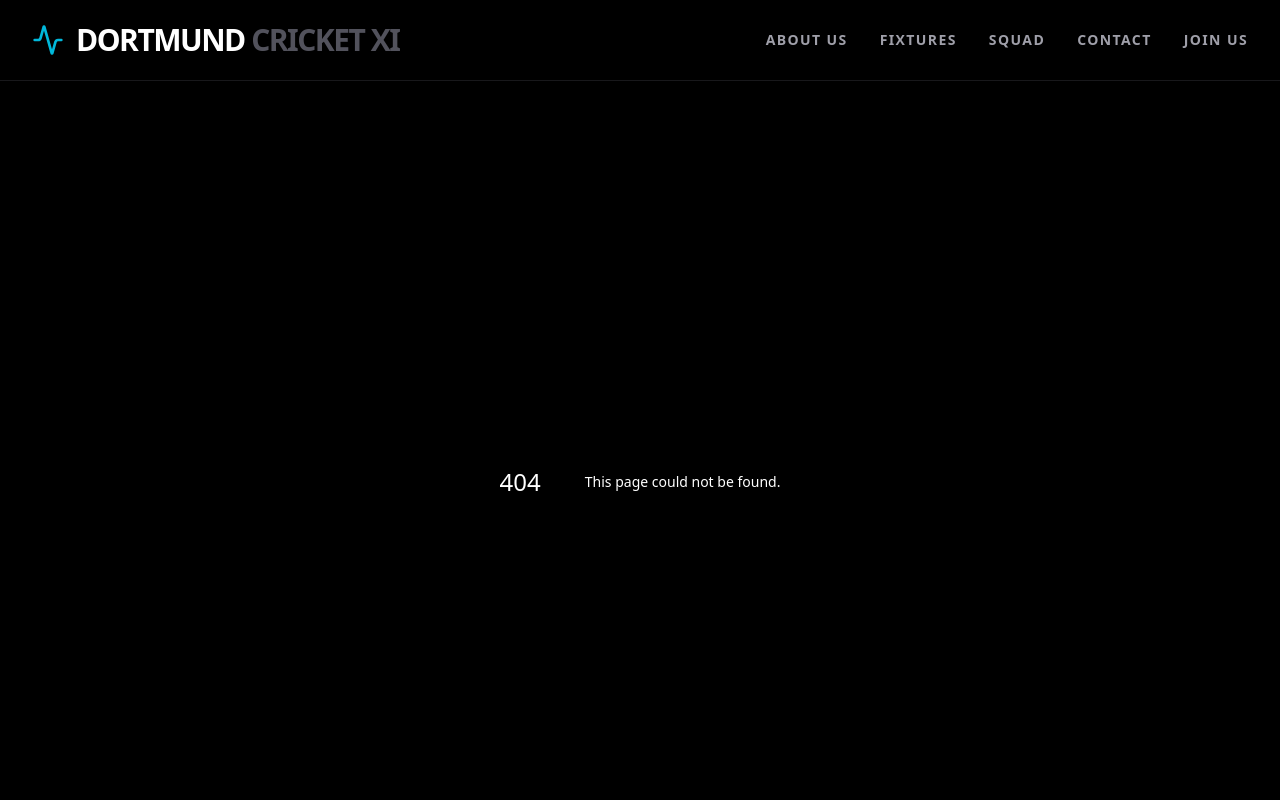
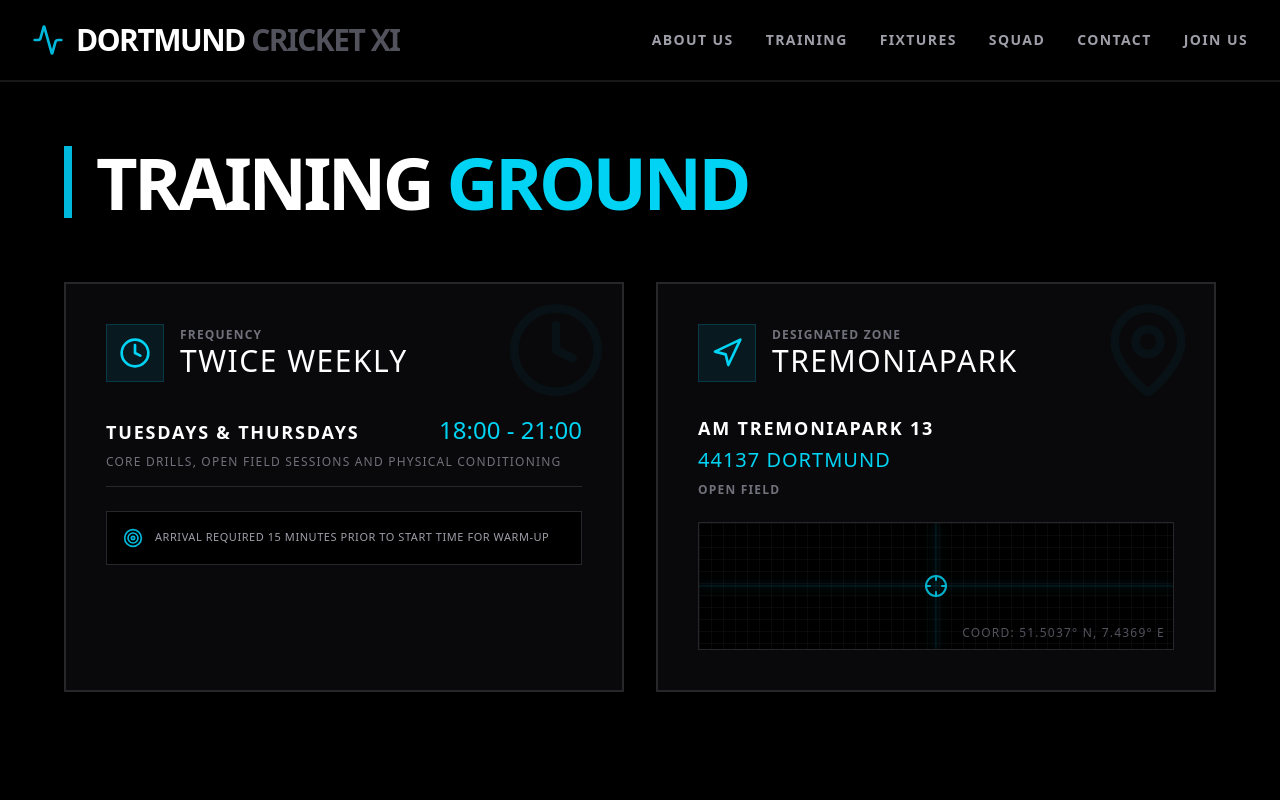
Before and after one commit to hanish445/prototype-cricket, a Next.js app in the folder frontend/: page /training in a window 1280 px wide. Before the commit this address had no page. Shown: the top 800 px of the page. Built offline with nearby package versions, Linux system fonts and the light colour scheme; a web font is replaced by a local one.

Commit message:
training information and maps update

```diff
--- a/frontend/src/components/Navbar.tsx
+++ b/frontend/src/components/Navbar.tsx
@@ -9,6 +9,7 @@ export default function Navbar() {
 
     const navLinks = [
         { name: 'ABOUT US', href: '/about' },
+        { name: 'TRAINING', href: '/training' },
         { name: 'FIXTURES', href: '/fixtures' },
         { name: 'SQUAD', href: '/roster' },
         { name: 'CONTACT', href: '/contact' },
--- a/frontend/src/pages/about.tsx
+++ b/frontend/src/pages/about.tsx
@@ -117,7 +117,7 @@ export default function About() {
                         className="mt-24 text-center border-t border-zinc-900 pt-12"
                     >
                         <p className="text-zinc-500 font-bold tracking-[0.5em] text-xs uppercase">
-                            Join the evolution. Open to new players.
+                            Join the evolution. Open to new players
                         </p>
                     </motion.div>
                 </div>
--- /dev/null
+++ b/frontend/src/pages/training.tsx
@@ -0,0 +1,134 @@
+import Head from 'next/head';
+import { motion, Variants } from 'framer-motion';
+import { MapPin, Clock, Target, Navigation, Crosshair } from 'lucide-react';
+
+export default function Training() {
+    const container: Variants = {
+        hidden: { opacity: 0 },
+        show: { opacity: 1, transition: { staggerChildren: 0.15 } }
+    };
+
+    const item: Variants = {
+        hidden: { opacity: 0, y: 20 },
+        show: { opacity: 1, y: 0, transition: { duration: 0.5, ease: "easeOut" } }
+    };
+
+    return (
+        <>
+            <Head>
+                <title>DORTMUND CXI | TRAINING</title>
+            </Head>
+
+            <div className="bg-black min-h-screen py-16 px-4 sm:px-6 lg:px-8 border-t border-zinc-900">
+                <div className="max-w-6xl mx-auto">
+
+                    {/* Header Section */}
+                    <motion.div
+                        initial={{ opacity: 0, x: -20 }}
+                        animate={{ opacity: 1, x: 0 }}
+                        className="mb-16 border-l-8 border-cyan-500 pl-6"
+                    >
+                        <h1 className="font-heading text-5xl md:text-7xl font-bold text-white uppercase tracking-tighter leading-none">
+                            Training <span className="text-cyan-400">Ground</span>
+                        </h1>
+                    </motion.div>
+
+                    <motion.div
+                        variants={container}
+                        initial="hidden"
+                        animate="show"
+                        className="grid grid-cols-1 lg:grid-cols-2 gap-8"
+                    >
+                        {/* The Schedule Module */}
+                        <motion.div variants={item} className="bg-zinc-950 border-2 border-zinc-800 p-8 md:p-10 relative group hover:border-cyan-500 transition-colors">
+                            <div className="absolute top-0 right-0 p-4 opacity-5 group-hover:opacity-10 transition-opacity">
+                                <Clock size={100} className="text-cyan-500" />
+                            </div>
+
+                            <div className="flex items-center gap-4 mb-8">
+                                <div className="p-3 bg-cyan-500/10 border border-cyan-500/20">
+                                    <Clock className="w-8 h-8 text-cyan-400" />
+                                </div>
+                                <div>
+                                    <p className="text-zinc-500 font-bold uppercase tracking-widest text-xs">FREQUENCY</p>
+                                    <h2 className="font-heading text-3xl text-white uppercase tracking-wider">Twice Weekly</h2>
+                                </div>
+                            </div>
+
+                            <div className="space-y-6 relative z-10">
+                                <div className="border-b border-zinc-800 pb-4">
+                                    <div className="flex justify-between items-end mb-2">
+                                        <span className="text-white font-bold tracking-widest text-lg uppercase">Tuesdays & Thursdays</span>
+                                        <span className="text-cyan-400 font-heading text-2xl">18:00 - 21:00</span>
+                                    </div>
+                                    <p className="text-zinc-500 text-xs uppercase tracking-widest">Core drills, open field sessions and physical conditioning</p>
+                                </div>
+
+                                <div className="bg-black border border-zinc-800 p-4 flex items-start gap-3">
+                                    <Target className="w-5 h-5 text-cyan-500 shrink-0" />
+                                    <p className="text-zinc-400 text-[11px] leading-relaxed uppercase tracking-wider">
+                                        Arrival required 15 minutes prior to start time for warm-up
+                                    </p>
+                                </div>
+                            </div>
+                        </motion.div>
+
+                        {/* The Location Module */}
+                        <motion.div variants={item} className="bg-zinc-950 border-2 border-zinc-800 p-8 md:p-10 relative group hover:border-cyan-500 transition-colors flex flex-col">
+                            <div className="absolute top-0 right-0 p-4 opacity-5 group-hover:opacity-10 transition-opacity pointer-events-none">
+                                <MapPin size={100} className="text-cyan-500" />
+                            </div>
+
+                            <div className="flex items-center gap-4 mb-8">
+                                <div className="p-3 bg-cyan-500/10 border border-cyan-500/20">
+                                    <Navigation className="w-8 h-8 text-cyan-400" />
+                                </div>
+                                <div>
+                                    <p className="text-zinc-500 font-bold uppercase tracking-widest text-xs">DESIGNATED ZONE</p>
+                                    <h2 className="font-heading text-3xl text-white uppercase tracking-wider">Tremoniapark</h2>
+                                </div>
+                            </div>
+
+                            <div className="flex-grow flex flex-col justify-between relative z-10">
+                                <div className="mb-6">
+                                    {/* Updated with the exact address */}
+                                    <p className="text-white font-bold tracking-widest text-lg uppercase mb-1">Am Tremoniapark 13</p>
+                                    <p className="text-cyan-400 font-heading text-xl tracking-wider mb-2">44137 DORTMUND</p>
+                                    <p className="text-zinc-500 text-xs font-bold uppercase tracking-widest">OPEN FIELD</p>
+                                </div>
+
+                                {/* Clickable Cyber Map Linking to Google Maps */}
+                                <a
+                                    href="https://www.google.com/maps/place/?q=place_id:ChIJJfRugrgZuUcR3YXlqWt4kk4"
+                                    target="_blank"
+                                    rel="noopener noreferrer"
+                                    className="w-full h-32 bg-black border border-zinc-800 relative overflow-hidden flex items-center justify-center group/map hover:border-cyan-500 transition-colors cursor-pointer"
+                                >
+                                    <div className="absolute inset-0 bg-[linear-gradient(to_right,#80808012_1px,transparent_1px),linear-gradient(to_bottom,#80808012_1px,transparent_1px)] bg-[size:12px_12px]"></div>
+                                    <div className="absolute w-full h-[1px] bg-cyan-500/20 top-1/2 -translate-y-1/2 shadow-[0_0_10px_rgba(6,182,212,0.5)]"></div>
+                                    <div className="absolute h-full w-[1px] bg-cyan-500/20 left-1/2 -translate-x-1/2 shadow-[0_0_10px_rgba(6,182,212,0.5)]"></div>
+
+                                    {/* Icon that scales up slightly on hover to indicate it's clickable */}
+                                    <Crosshair className="w-6 h-6 text-cyan-400 absolute z-10 animate-pulse group-hover/map:scale-125 transition-transform" />
+
+                                    {/* Updated with the exact coordinates */}
+                                    <span className="absolute bottom-2 right-2 text-zinc-600 font-heading text-xs tracking-widest group-hover/map:text-cyan-500 transition-colors">
+                    COORD: 51.5037° N, 7.4369° E
+                  </span>
+
+                                    {/* Hover prompt */}
+                                    <div className="absolute inset-0 bg-cyan-500/10 opacity-0 group-hover/map:opacity-100 transition-opacity flex items-center justify-center">
+                    <span className="bg-black text-cyan-400 px-3 py-1 font-bold text-xs uppercase tracking-widest border border-cyan-500/50 relative z-20">
+                      OPEN IN MAPS
+                    </span>
+                                    </div>
+                                </a>
+                            </div>
+                        </motion.div>
+                    </motion.div>
+
+                </div>
+            </div>
+        </>
+    );
+}
```
